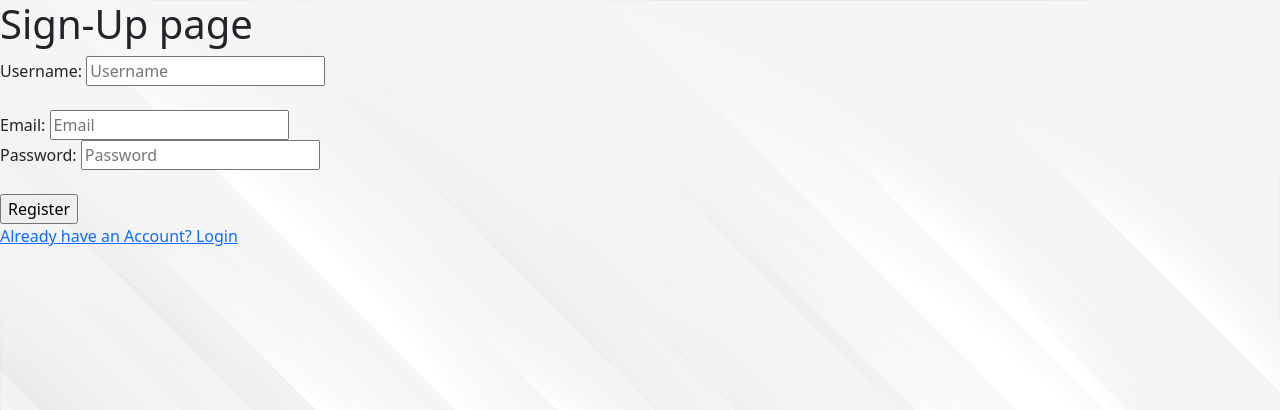
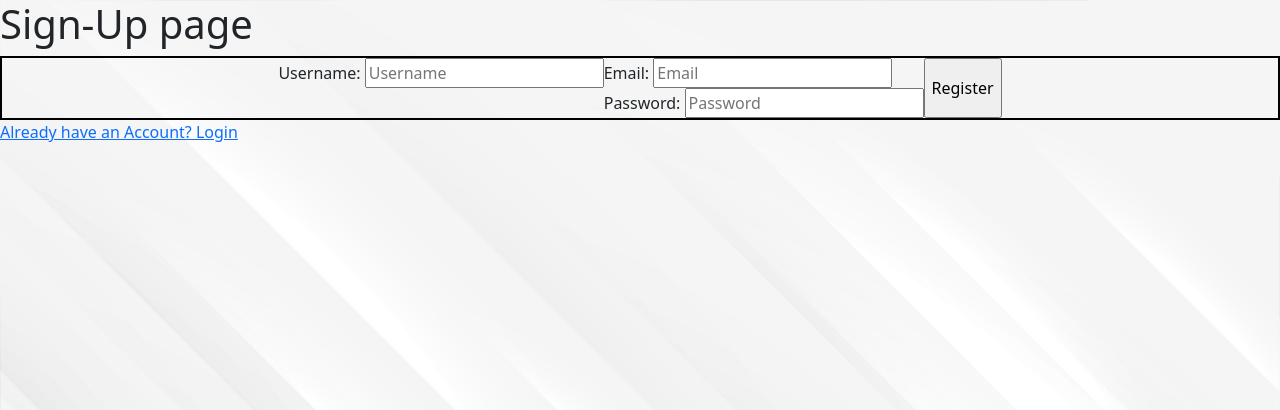
Before and after one commit to Thameem-20/DBMS-project, a Flask app: page /register in a window 1280 px wide. Shown: the top 410 px of the page. Run offline with Flask 3, Linux system fonts and the light colour scheme.

Commit message:
updated css

```diff
--- a/static/css/style.css
+++ b/static/css/style.css
@@ -54,3 +54,8 @@ body {
 .turfhead {
   text-align: center;
 }
+.parent{
+  display: flex;
+  justify-content: center;
+  border: 2px solid black;
+}
```
